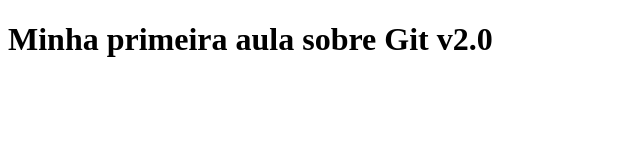
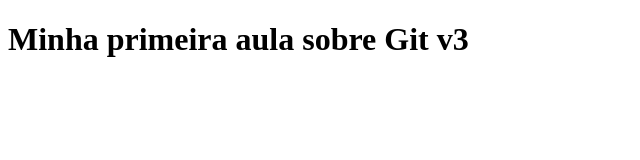
Before and after one commit to HendersonSenai/MeuProjetoGit1, a plain HTML site: page index.html in a window 1280 px wide. Shown: the full height of the page, 0-640 px from the left. Drawn offline with Linux system fonts and the light colour scheme.

Commit message:
teste Versao v3

```diff
--- a/index.html
+++ b/index.html
@@ -6,6 +6,6 @@
     <title>Aula GIT</title>
 </head>
 <body>
-    <h1>Minha primeira aula sobre Git v2.0</h1>
+    <h1>Minha primeira aula sobre Git v3</h1>
 </body>
 </html>
```
